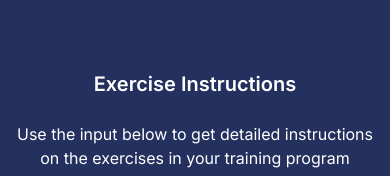
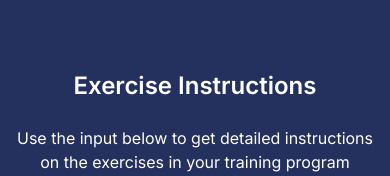
Before and after one commit to LukaMartin/gym-program-generator, a Next.js app: page /exercise-instructions in a window 390 px wide. Shown: the part 170-346 px from the top of the page. Built offline with nearby package versions, Linux system fonts and the light colour scheme.

Commit message:
Make further changes to styling for mobile devices on exercise instructions page

```diff
--- a/src/app/exercise-instructions/page.tsx
+++ b/src/app/exercise-instructions/page.tsx
@@ -4,7 +4,7 @@ import ExerciseInstructionsContainer from "../components/ExerciseInstructionsCon
 export default function ExerciseExamples() {
   return (
     <section className="flex flex-col items-center">
-      <h2 className="text-xl md:text-3xl lg:text-4xl xl:text-5xl font-semibold pb-6">Exercise Instructions</h2>
+      <h2 className="text-2xl md:text-3xl lg:text-4xl xl:text-5xl font-semibold pb-6">Exercise Instructions</h2>
       <p className="pb-6 px-4 text-center text-base">Use the input below to get detailed instructions on the exercises in your training program</p>
 
       <ExerciseInstructionsContainer />
```
